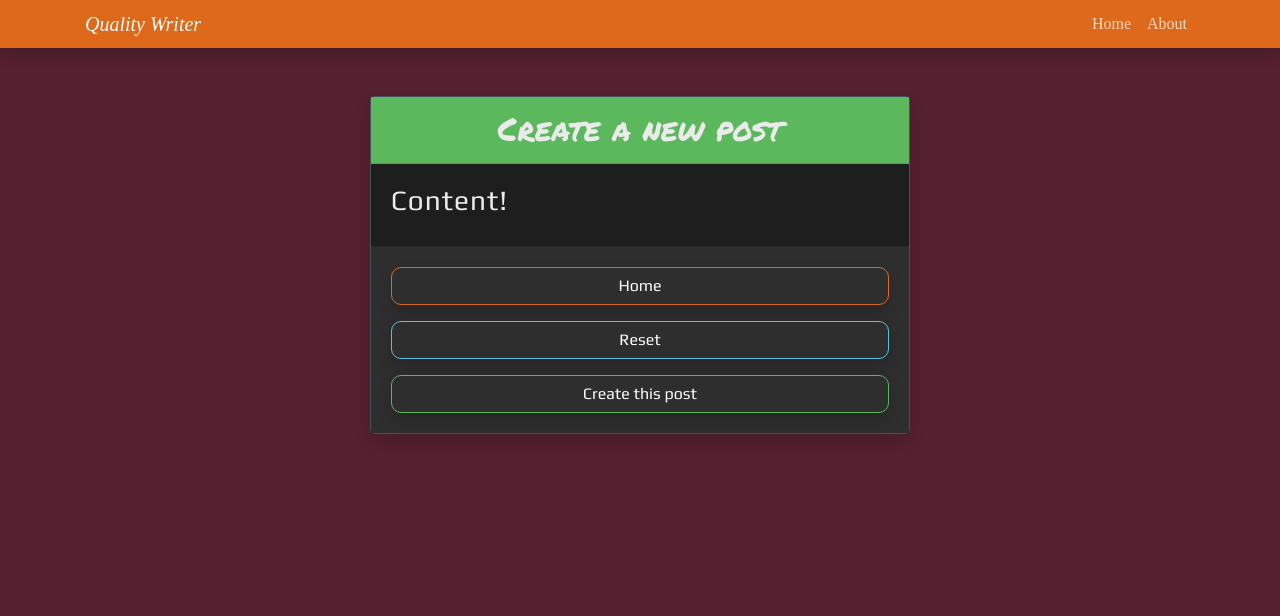
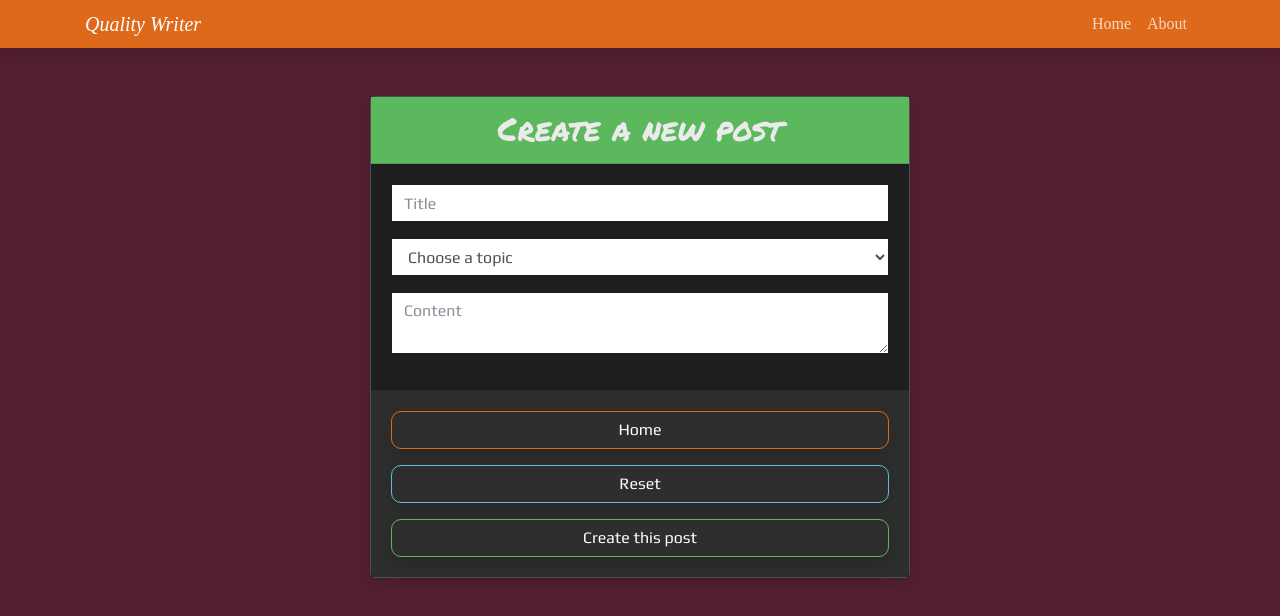
Before and after one commit to hernanreiq/Quality-Writer, a React (Create React App) app: page /crud/create in a window 1280 px wide. Shown: the top 616 px of the page. Built offline with nearby package versions, Linux system fonts and the light colour scheme; a web font is replaced by a local one.

Commit message:
Formulario para crear post estilizado y agregado SweetAlert2 con npm

```diff
--- a/package.json
+++ b/package.json
@@ -10,6 +10,7 @@
     "react-dom": "^17.0.2",
     "react-router-dom": "^5.3.0",
     "react-scripts": "4.0.3",
+    "sweetalert2": "^11.1.5",
     "web-vitals": "^1.1.2"
   },
   "scripts": {
--- a/src/views/css/style.css
+++ b/src/views/css/style.css
@@ -76,3 +76,15 @@ footer p, .card-body {
 .card-footer {
   background-color: #2e2e2e !important;
 }
+
+textarea {
+  max-height: 300px;
+}
+
+.swal2-popup {
+  background-color: #df691a !important;
+}
+
+.swal2-title {
+  color: #fff !important;
+}
--- a/src/views/partials/aside.jsx
+++ b/src/views/partials/aside.jsx
@@ -32,7 +32,8 @@ class Aside extends Component {
                             <h2 className="card-title mb-1">Search a post</h2>
                         </div>
                         <div className="card-body">
-                                <input type="text" className="w-100 my-2 py-1 px-2" id="search_input" placeholder="Write anything" />
+                            <input type="text" className="w-100 my-2 py-1 px-2" id="search_input" placeholder="Write anything" />
+                            <button className="btn btn-success w-100 my-2">Search</button>
                         </div>
                     </div>
                     <div className="card shadow mb-5">
--- a/src/views/partials/crud_create.jsx
+++ b/src/views/partials/crud_create.jsx
@@ -1,6 +1,28 @@
 import React, { Component } from "react";
+import SweetAlert from "sweetalert2";
 
 class Create extends Component {
+    createPost = (e) => {
+        e.preventDefault();
+        this.confirmation();
+    }
+    confirmation = () => {
+        const Toast = SweetAlert.mixin({
+            toast: true,
+            position: 'bottom-end',
+            showConfirmButton: false,
+            timer: 5000,
+            timerProgressBar: true,
+            didOpen: (toast) => {
+                toast.addEventListener('mouseenter', SweetAlert.stopTimer)
+                toast.addEventListener('mouseleave', SweetAlert.resumeTimer)
+            }
+        })
+        Toast.fire({
+            icon: 'success',
+            title: 'Post created successfully!'
+        })
+    }
     render() {
         return (
             <React.Fragment>
@@ -12,12 +34,29 @@ class Create extends Component {
                                     <h2 className="card-title mb-1">Create a new post</h2>
                                 </div>
                                 <div className="card-body">
-                                    <h3>Content!</h3>
+                                    <form id="create-post">
+                                        <div className="form-group">
+                                            <input placeholder="Title" name="title" type="text" className="form-control" required/>
+                                        </div>
+                                        <div className="form-group">
+                                            <select name="topic" className="form-control" required>
+                                                <option disabled selected>Choose a topic</option>
+                                                <option value="Science">Science</option>
+                                                <option value="Technology">Technology</option>
+                                                <option value="Business">Business</option>
+                                                <option value="Cinema">Cinema</option>
+                                                <option value="Entertainment">Entertainment</option>
+                                            </select>
+                                        </div>
+                                        <div className="form-group">
+                                            <textarea placeholder="Content" className="form-control" required></textarea>
+                                        </div>
+                                    </form>
                                 </div>
                                 <div className="card-footer">
                                     <a href="/home" className="btn btn-primary w-100 my-2 shadow">Home</a>
                                     <a href="/home" className="btn btn-info w-100 my-2 shadow">Reset</a>
-                                    <a href="/home" className="btn btn-success w-100 my-2 shadow">Create this post</a>
+                                    <button form="create-post" className="btn btn-success w-100 my-2 shadow" onClick={this.createPost}>Create this post</button>
                                 </div>
                             </div>
                         </div>
```
Also changed, not shown: 1 other file (tests, documents, lock files or other folders).
